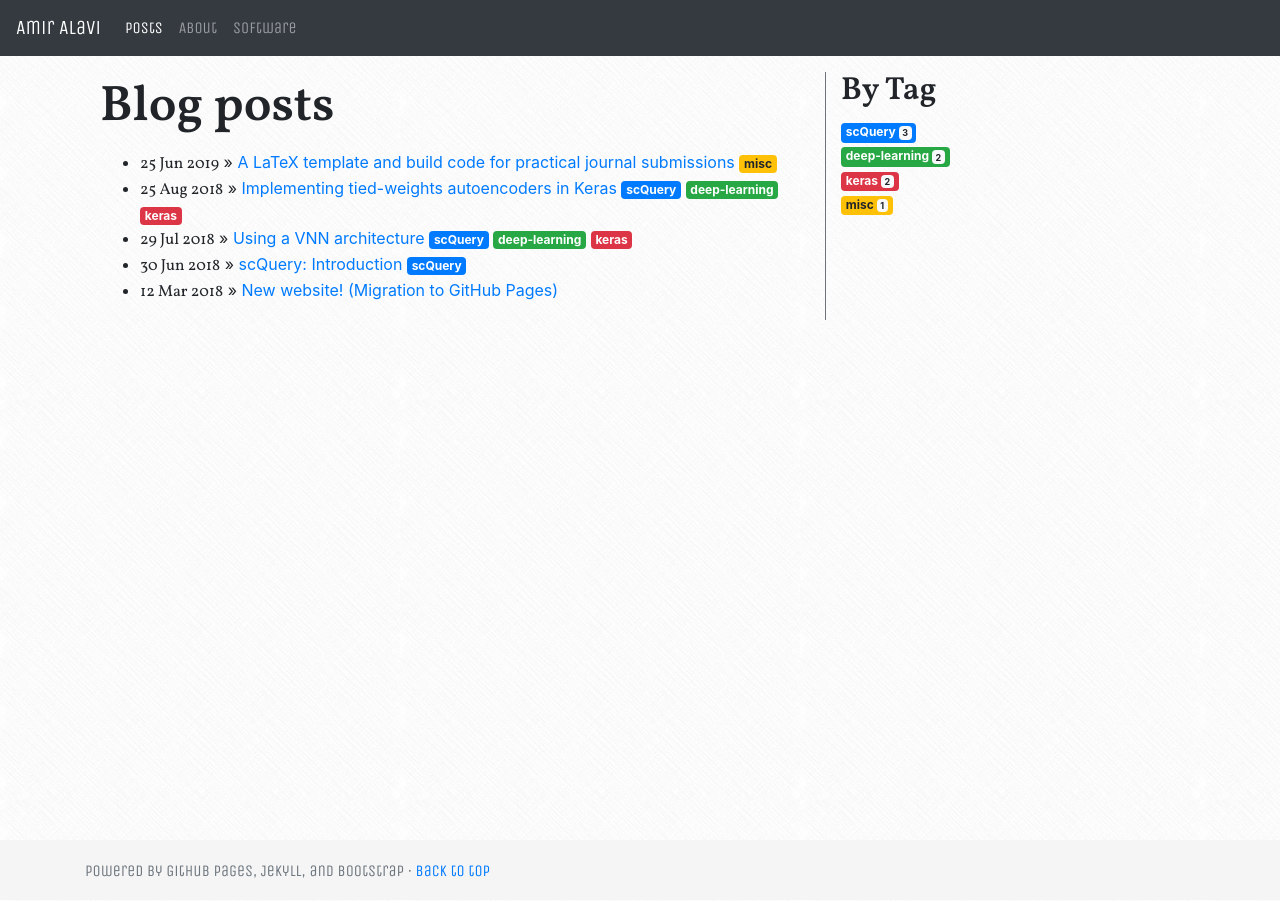
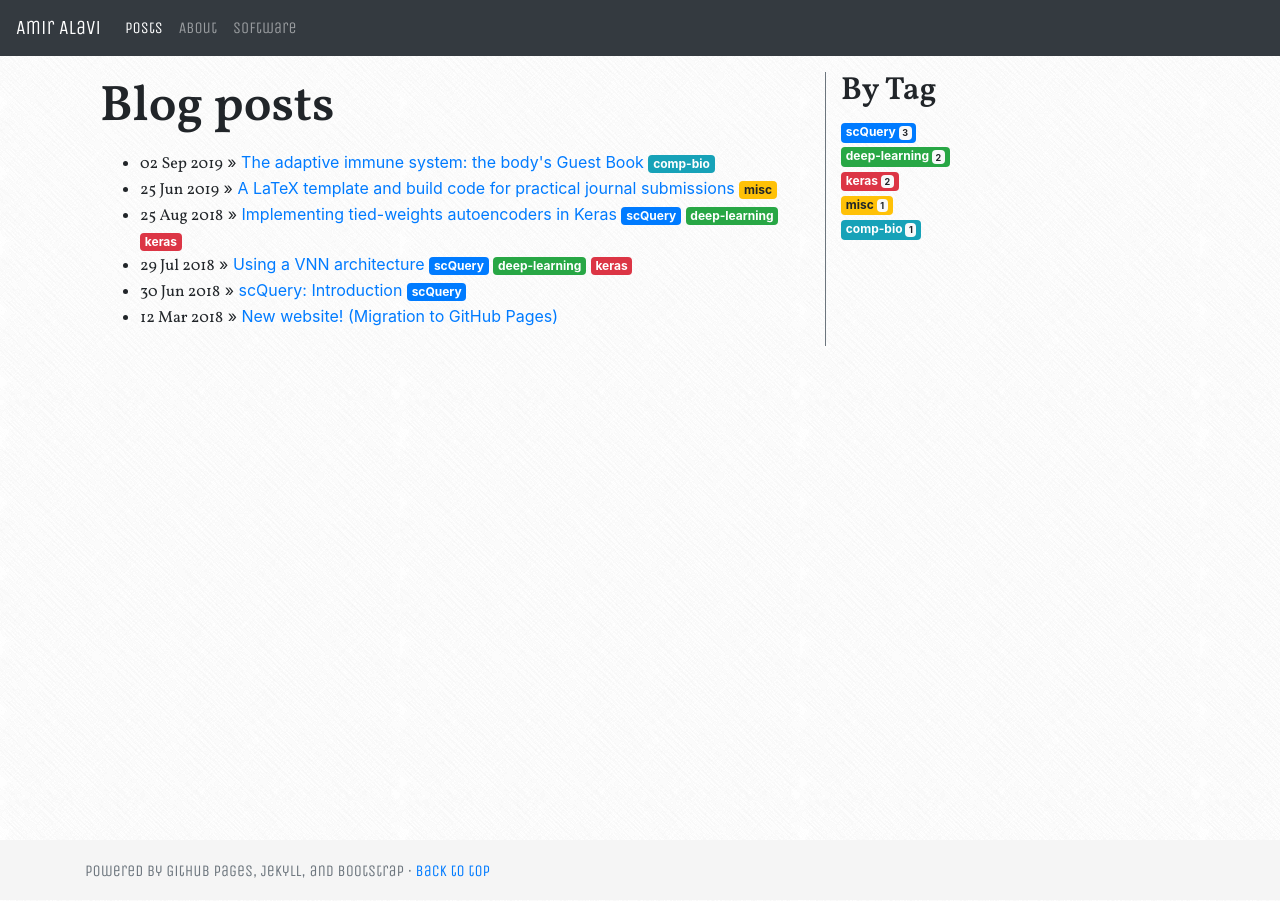
Before and after one commit to AmirAlavi/AmirAlavi.github.io, a Jekyll site: the page built from blog/index.html, in a window 1280 px wide. Built offline with Jekyll 4.4.1, drawn with Linux system fonts in a browser that asks for light colours; nearby versions of some CDN libraries; some of the changed lines change nothing that is shown.

Commit message:
Add immunomics internship post

```diff
--- a/_data/tags.yml
+++ b/_data/tags.yml
@@ -1,3 +1,5 @@
+comp-bio:
+    color: info
 scQuery:
     color: primary
 deep-learning:
--- /dev/null
+++ b/_posts/2019-09-02-immunomics_internship.md
@@ -0,0 +1,40 @@
+---
+layout: post
+title: "The adaptive immune system: the body's Guest Book"
+date: 2019-09-02
+github_comments_issueid: "8"
+tags: comp-bio
+---
+<span style="color:Gray">
+In Summer 2019, I was a research intern at Microsoft Research's [Immunomics team](https://www.microsoft.com/en-us/research/project/immunomics/) in Redmond, WA. Working under Jonathan Carlson, the project was a collaboration with a Seattle-area biotech company called Adaptive Biotechnologies. The two companies were striving towards building something called the ["Antigen Map."](https://www.adaptivebiotech.com/technology-partners/) The goal of this blog post is to give you a high-level understanding of the computational biology problems in this setting.
+</span>
+
+Do you remember going to a hotel or a tourist destination and seeing a book that everyone would sign, usually their name, the date, and a little message, like “Amir was here!” or “Greetings from Michigan!”? They’re sometimes called **Guest Books**, or Autograph Books.
+
+Turns out, the **Adaptive Immune System** can be viewed as a Guest Book where foreign pathogens (e.g. bacteria and viruses) effectively imprint their signatures. Allow me to elaborate.
+
+### The two immune responses, a primer
+Humans have two immune responses. The innate immune response, and the slower adaptive immune response. The innate response is the body’s immediate, non-specific response to infection. It’s kind of like a duck-tape solution. It’s general, quick, and most of the time, it’s enough to get the job done. Every moment, your innate response is protecting you from getting sick by using its components, including your protective barriers like skin, mucus membranes, and most importantly, via inflammation by attacking the site of infiltration with immune cells that engulf and neutralize foreign substances.
+
+As useful as the innate response is, it’s a little unsophisticated, and things inevitably slip past it. Now, you’re infected. What’s your body gonna do? Adaptive Immune response to the rescue! This system creates a tailor-made response, just for this specific pathogen that has taken a hold of your body, and builds up the components to not only clear it out, but to also provide you immunity from future infection. These infections leave behind their signatures in the Guest Book, and next time, the immune system can just look up how it dealt with it before, and protect you from getting sick.
+
+### Immune memory: the Guest Book
+When pathogens such as bacteria or a virus enter the body, some of them are broken down into little bits and pieces of their proteins that make them up. These little pieces are antigens, and each pathogen can have unique antigens that originate from them. The adaptive immune response’s job is to recognize these antigens, and raise the alarm, activating specialized cells that can specifically target the pathogens that are the source of the antigens.
+
+The existence of these specialized cells, which contain the right receptors that bind to that that particular antigen, is indeed the “signature” I’ve been talking about. When your immune system finds the right receptor for an antigen, it begins the process of activating that cell, and replicating to produce more and more of it, to mount a full response. The result of this process is that a cohort of those cells will remain in your body, even after the infection is cleared, ready in case they are ever needed in the future.
+
+### The signature factory
+How does the body produce **receptors** that can recognize the vast multitude of possible antigens (e.g. a newly mutated virus)? It turns out that the immune cells in our body have an internal randomization scheme, causing each and every one to have a unique receptor. The underlying mechanism of this is recombination (mixing and matching different DNA sequences to get many many different final receptor sequences). Some estimates put the number of different receptor sequences in an individual at [$$10^{13}$$](https://doi.org/10.1098/rstb.2014.0291). These all exist at some baseline, random frequency. However, the ones that happen to fit pathogens that you encounter are “activated” and cloned over and over, increasing their portion of the receptor population in your body.
+
+### Reading the guest book
+Adaptive Biotechnologies has an [ImmonoSEQ technology](https://www.immunoseq.com) that allows you to assay the receptor sequences in a blood sample. This gives you a partial snapshot of an individual’s “repertoire” of receptors. With this data in hand, if we know the mapping between receptors and the antigens (and thus the pathogens) that they bind, we can effectively find out what diseases or infections that person has encountered in the past, or is currently fighting.
+
+**And that has huge implications.**
+
+With the right assays and mappings, we can in theory build a tool to diagnose almost any conceivable disease. A “universal diagnostic”!
+
+### Examples of computational biology tasks for adaptive immune system data
+- Build this mapping between antigens and their receptors (the Antigen Map Project)
+- Build a machine learning classifier to diagnose a disease given a snapshot of the repertoire from an individual (see this paper for one approach)
+- Deal with signal sparsity: often just a handful of receptor sequences found in the hundreds of thousands in a snapshot will actually bind to a particular disease. How can you pick up this sparse signal?
+- Representing a person’s immune repertoire as a point in a low-dimensional coordinate space (as opposed to a “bag” of one-hot encoded sequences)
--- /dev/null
+++ b/tags/comp-bio.md
@@ -0,0 +1,5 @@
+---
+layout: tagpage
+tag: comp-bio
+permalink: /tags/comp-bio/
+---
```
